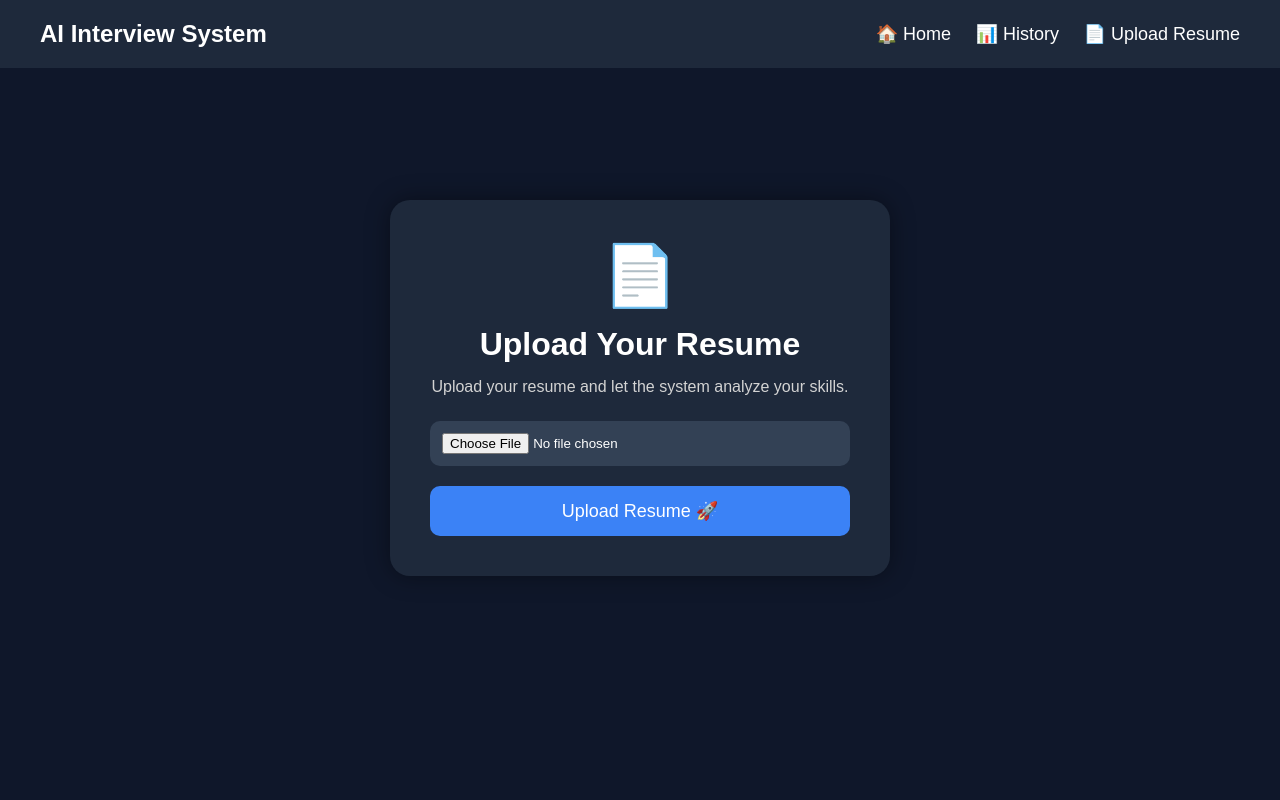
After one commit to aanyajain9/ai-interview-system, a Flask app: page /resume in a window 1280 px wide. The commit adds this page. Run offline with Flask 3, Linux system fonts and the light colour scheme.

Commit message:
implemented resume upload and analysis features

```diff
--- a/app.py
+++ b/app.py
@@ -1,5 +1,7 @@
 from db import save_result, get_history
 from flask import Flask, render_template, request , redirect
+import os
+from PyPDF2 import PdfReader
 
 app = Flask(__name__)
 
@@ -160,5 +162,58 @@ def history():
     )
 
 
+@app.route("/resume")
+def resume():
+    return render_template("resume.html")
+
+
+@app.route("/upload", methods=["POST"])
+def upload():
+
+    file = request.files["resume"]
+
+    filepath = os.path.join(
+        "uploads",
+        file.filename
+    )
+
+    file.save(filepath)
+
+    pdf = PdfReader(filepath)
+
+    text = ""
+
+    for page in pdf.pages:
+
+        text += page.extract_text()
+
+    skills_list = [
+        "Python",
+        "SQL",
+        "Machine Learning",
+        "Data Science",
+        "Java",
+        "Flask",
+        "Pandas",
+        "NumPy",
+        "MySQL",
+        "HTML",
+        "CSS",
+        "JavaScript"
+    ]
+    detected_skills = []
+
+    for skill in skills_list:
+
+        if skill.lower() in text.lower():
+
+            detected_skills.append(skill)
+
+    return render_template(
+        "resumeresult.html",
+        resume_text=text,
+        skills=detected_skills
+    )
+
 if __name__ == "__main__":
     app.run(debug=True)
--- /dev/null
+++ b/templates/resume.html
@@ -0,0 +1,203 @@
+<!DOCTYPE html>
+<html lang="en">
+
+<head>
+
+    <meta charset="UTF-8">
+    <meta name="viewport" content="width=device-width, initial-scale=1.0">
+
+    <title>Upload Resume</title>
+
+    <style>
+
+        *{
+            margin:0;
+            padding:0;
+            box-sizing:border-box;
+            font-family:Arial, sans-serif;
+        }
+
+        body{
+
+            background:#0f172a;
+            color:white;
+            min-height:100vh;
+        }
+
+        .navbar{
+
+            background:#1e293b;
+
+            padding:20px 40px;
+
+            display:flex;
+
+            justify-content:space-between;
+
+            align-items:center;
+        }
+
+        .navbar a{
+
+            color:white;
+
+            text-decoration:none;
+
+            margin-left:20px;
+
+            font-size:18px;
+        }
+
+        .navbar a:hover{
+
+            color:#3b82f6;
+        }
+
+        .container{
+
+            display:flex;
+
+            justify-content:center;
+
+            align-items:center;
+
+            height:80vh;
+        }
+
+        .card{
+
+            background:#1e293b;
+
+            padding:40px;
+
+            border-radius:20px;
+
+            width:500px;
+
+            text-align:center;
+
+            box-shadow:0 0 25px rgba(0,0,0,0.4);
+        }
+
+        h1{
+
+            margin-bottom:15px;
+        }
+
+        p{
+
+            color:lightgray;
+
+            margin-bottom:25px;
+        }
+
+        input[type="file"]{
+
+            width:100%;
+
+            padding:12px;
+
+            background:#334155;
+
+            color:white;
+
+            border:none;
+
+            border-radius:10px;
+
+            margin-bottom:20px;
+        }
+
+        button{
+
+            width:100%;
+
+            padding:14px;
+
+            border:none;
+
+            border-radius:10px;
+
+            background:#3b82f6;
+
+            color:white;
+
+            font-size:18px;
+
+            cursor:pointer;
+        }
+
+        button:hover{
+
+            background:#2563eb;
+        }
+
+        .icon{
+
+            font-size:60px;
+
+            margin-bottom:15px;
+        }
+
+    </style>
+
+</head>
+
+<body>
+
+    <div class="navbar">
+
+        <h2>AI Interview System</h2>
+
+        <div>
+
+            <a href="/">🏠 Home</a>
+
+            <a href="/history">📊 History</a>
+
+            <a href="/resume">📄 Upload Resume</a>
+
+        </div>
+
+    </div>
+
+    <div class="container">
+
+        <div class="card">
+
+            <div class="icon">
+                📄
+            </div>
+
+            <h1>Upload Your Resume</h1>
+
+            <p>
+                Upload your resume and let the system analyze your skills.
+            </p>
+
+            <form
+                action="/upload"
+                method="POST"
+                enctype="multipart/form-data"
+            >
+
+                <input
+                    type="file"
+                    name="resume"
+                    accept=".pdf,.doc,.docx"
+                    required
+                >
+
+                <button type="submit">
+                    Upload Resume 🚀
+                </button>
+
+            </form>
+
+        </div>
+
+    </div>
+
+</body>
+
+</html>
```
Also changed, not shown: templates/dashboard.html (+49 -4 lines), templates/resumeresult.html (added, +200 -0 lines), 3 other files.
